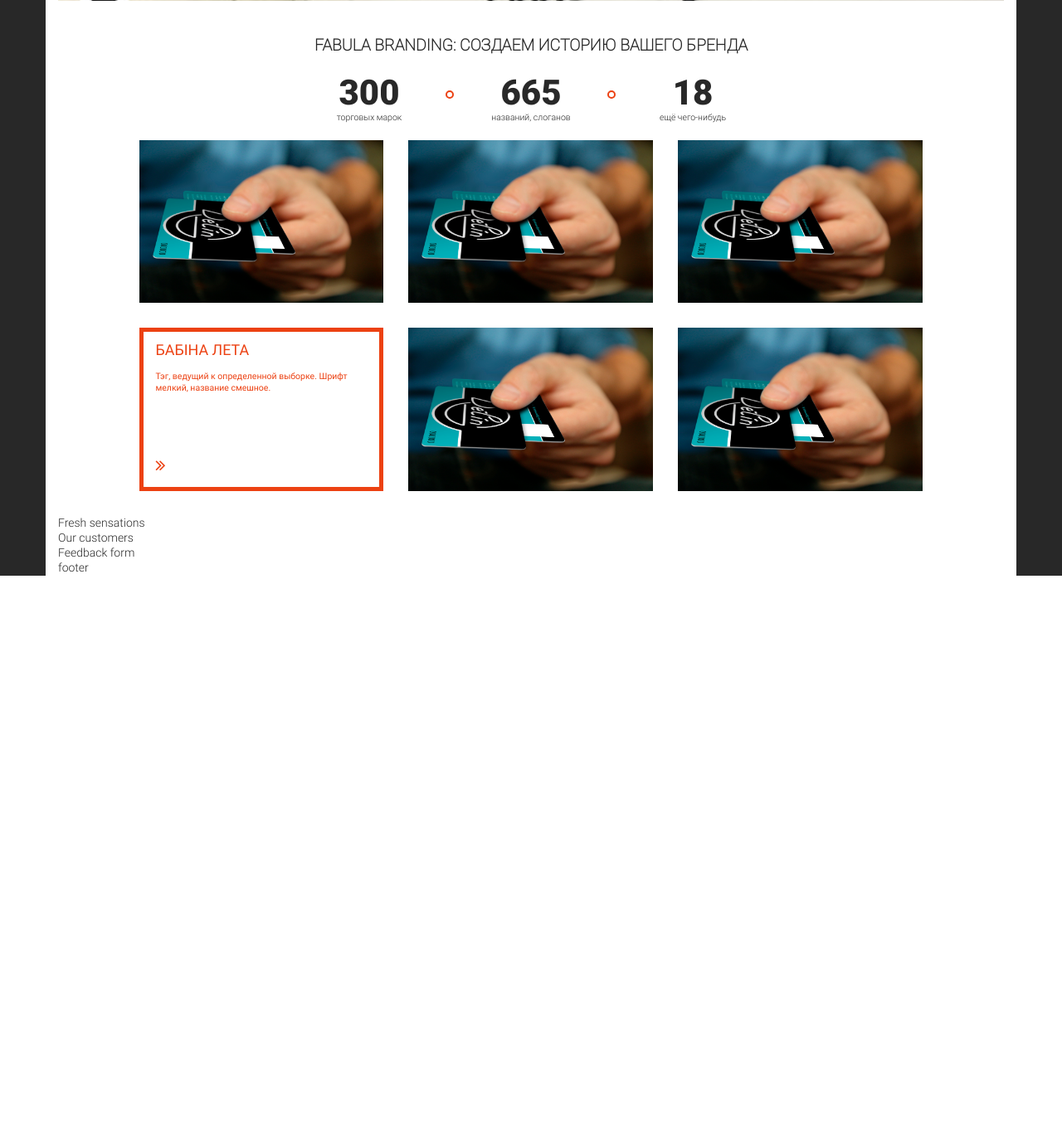
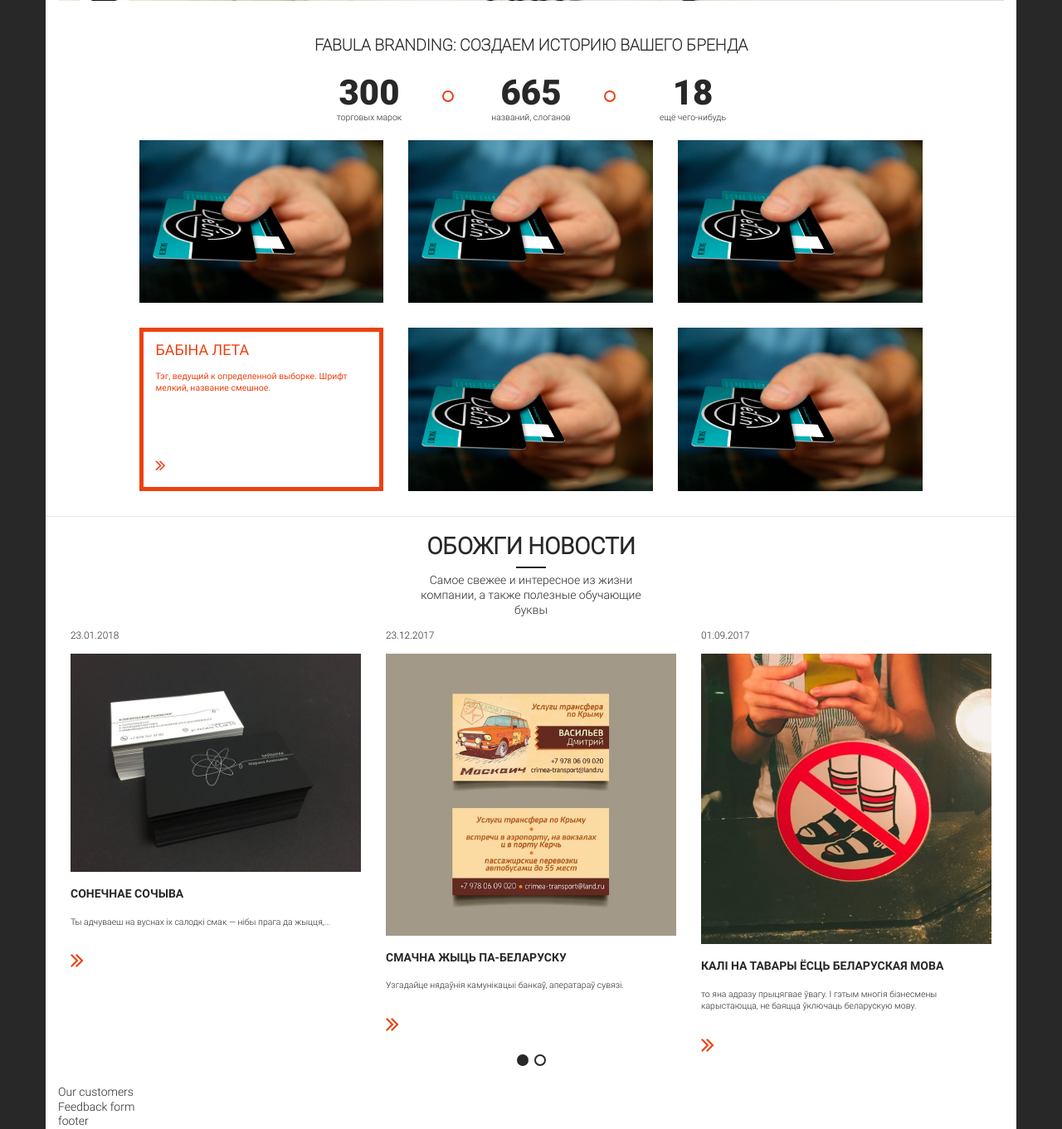
Before and after one commit to vovkaSviter/ZD, a PHP site: page /main.html in a window 1280 px wide. Shown: the part 640-2001 px from the top of the page at 83% size. Before the commit the page ends 1334 px from the top, so only its background shows below. Run offline with PHP 8.4, Linux system fonts and the light colour scheme.

Commit message:
News in process..

```diff
--- a/markup/css/_fonts.sass
+++ b/markup/css/_fonts.sass
@@ -55,7 +55,7 @@ h4
   margin-top: 1.2777778rem
   margin-bottom: 0
 
-h5
+h5, h6
   font-size: 1rem
   line-height: 1.2777778rem
   margin-top: 1.2777778rem
--- a/markup/css/zhgi.css
+++ b/markup/css/zhgi.css
@@ -59,7 +59,7 @@ h4 {
   margin-top: 1.2777778rem;
   margin-bottom: 0; }
 
-h5 {
+h5, h6 {
   font-size: 1rem;
   line-height: 1.2777778rem;
   margin-top: 1.2777778rem;
@@ -133,8 +133,8 @@ nav.siteNav {
     content: "";
     display: block;
     position: absolute;
-    width: 10px;
-    height: 10px;
+    width: 1rem;
+    height: 1rem;
     top: 30%;
     right: -2.5%;
     border-radius: 50%;
@@ -159,7 +159,7 @@ nav.siteNav {
   color: #ec4112;
   border: solid 5px #ec4112;
   background: white;
-  transition: all 0.75s;
+  transition: all 0.25s;
   cursor: pointer; }
   .portfolio .pItemText .header {
     text-transform: uppercase;
@@ -179,7 +179,7 @@ nav.siteNav {
   background-repeat: no-repeat;
   background-image: url("../imgs/prtf1.jpg");
   cursor: pointer;
-  transition: all 0.75s; }
+  transition: all 0.25s; }
   .portfolio .pItemImg .info {
     position: absolute;
     width: 100%;
@@ -206,6 +206,70 @@ nav.siteNav {
 .portfolio .pItem:hover .info {
   opacity: 1; }
 
+.dashBelow {
+  position: relative;
+  margin-bottom: 1rem;
+  text-transform: uppercase; }
+  .dashBelow:after {
+    content: "";
+    position: absolute;
+    display: block;
+    width: 36px;
+    height: 2px;
+    background: #282828;
+    bottom: calc(-.5rem - 1px);
+    left: calc(50% - 18px); }
+
+.news {
+  border-top: solid 1px #e7e7e7; }
+  .news h2 {
+    text-align: center; }
+  .news .subHeader {
+    width: 25%;
+    margin: 0 auto;
+    text-align: center; }
+  .news .nItem {
+    display: block;
+    position: relative;
+    padding: 15px; }
+    .news .nItem .date {
+      font-size: 0.85rem;
+      line-height: 1rem;
+      margin-bottom: 15px; }
+    .news .nItem h6 {
+      font-family: RobotoBold;
+      text-transform: uppercase;
+      transition: all 0.25s; }
+    .news .nItem:hover h6 {
+      color: #ec4112; }
+    .news .nItem .nItemSubHeader {
+      font-size: 0.75rem;
+      line-height: 1rem;
+      margin-top: 1.2777778rem;
+      margin-bottom: 3.8333334rem; }
+    .news .nItem .more {
+      position: absolute;
+      bottom: 15px;
+      left: 15px;
+      color: #ec4112; }
+  .news .owl-nav {
+    display: none; }
+  .news .owl-dots {
+    position: relative;
+    top: -1.25rem;
+    text-align: center; }
+    .news .owl-dots .owl-dot {
+      display: inline-block;
+      width: 1rem;
+      height: 1rem;
+      margin-left: 0.25rem;
+      margin-right: 0.25rem;
+      border-radius: 50%;
+      border: solid 2px #282828;
+      background: transparent; }
+      .news .owl-dots .owl-dot.active {
+        background: #282828; }
+
 @media screen and (max-width: 768px) {
   nav.siteNav .logo, nav.siteNav .phones, nav.siteNav .socials, nav.siteNav .navList {
     text-align: center; } }
--- a/markup/css/zhgi.sass
+++ b/markup/css/zhgi.sass
@@ -8,10 +8,11 @@
 //  b. Navigation
 //  c. MarryGoRound
 //  d. Portfolio
+//  e. News
 
 //  a. Variables
 
-$tranSpeed: .75s
+$tranSpeed: .25s
 
 //  b. Navigation
 nav.siteNav
@@ -72,8 +73,8 @@ nav.siteNav
       content: ''
       display: block
       position: absolute
-      width: 10px
-      height: 10px
+      width: 1rem
+      height: 1rem
       top: 30%
       right: -2.5%
       border-radius: 50%
@@ -149,4 +150,71 @@ nav.siteNav
     .info
       opacity: 1
 
+//  e. News
+.dashBelow
+  position: relative
+  margin-bottom: 1rem
+  text-transform: uppercase
+  &:after
+    content: ''
+    position: absolute
+    display: block
+    width: 36px
+    height: 2px
+    background: $bGray
+    bottom: calc(-.5rem - 1px)
+    left: calc(50% - 18px)
+
+.news
+  border-top: solid 1px lighten($bGray, 75%)
+  h2
+    text-align: center
+  .subHeader
+    width: 25%
+    margin: 0 auto
+    text-align: center
+
+  .nItem
+    display: block
+    position: relative
+    padding: 15px
+    .date
+      font-size: .85rem
+      line-height: 1rem
+      margin-bottom: 15px
+    h6
+      font-family: RobotoBold
+      text-transform: uppercase
+      transition: all $tranSpeed
+    &:hover
+      h6
+        color: $bOrange
+    .nItemSubHeader
+      font-size: .75rem
+      line-height: 1rem
+      margin-top: 1.2777778rem
+      margin-bottom: 3.8333334rem
+    .more
+      position: absolute
+      bottom: 15px
+      left: 15px
+      color: $bOrange
+  .owl-nav
+    display: none
+  .owl-dots
+    position: relative
+    top: -1.25rem
+    text-align: center
+    .owl-dot
+      display: inline-block
+      width: 1rem
+      height: 1rem
+      margin-left: .25rem
+      margin-right: .25rem
+      border-radius: 50%
+      border: solid 2px $bGray
+      background: transparent
+      &.active
+        background: $bGray
+
 @import "_xs&sm.sass"
--- a/markup/main.html
+++ b/markup/main.html
@@ -49,7 +49,7 @@
         </div>
 
         <div class="row">
-            <section class="marryGoRound owl-carousel col-xs-12">
+            <section id="mgr" class="marryGoRound owl-carousel col-xs-12">
                 <div class="stub first"></div>
                 <div class="stub second"></div>
                 <div class="stub third"></div>
@@ -94,7 +94,7 @@
                                             </span>
                                             <span class="likes">
                                                 <i class="fa fa-thumbs-o-up"></i> &mdash;
-                                                <span class="viewsNr">13441</span>
+                                                <span class="likesNr">13441</span>
                                             </span>
                                         </div>
                                     </div>
@@ -118,7 +118,7 @@
                                             </span>
                                             <span class="likes">
                                                 <i class="fa fa-thumbs-o-up"></i> &mdash;
-                                                <span class="viewsNr">13441</span>
+                                                <span class="likesNr">13441</span>
                                             </span>
                                         </div>
                                     </div>
@@ -142,7 +142,7 @@
                                             </span>
                                             <span class="likes">
                                                 <i class="fa fa-thumbs-o-up"></i> &mdash;
-                                                <span class="viewsNr">13441</span>
+                                                <span class="likesNr">13441</span>
                                             </span>
                                         </div>
                                     </div>
@@ -180,7 +180,7 @@
                                             </span>
                                             <span class="likes">
                                                 <i class="fa fa-thumbs-o-up"></i> &mdash;
-                                                <span class="viewsNr">13441</span>
+                                                <span class="likesNr">13441</span>
                                             </span>
                                         </div>
                                     </div>
@@ -204,7 +204,7 @@
                                             </span>
                                             <span class="likes">
                                                 <i class="fa fa-thumbs-o-up"></i> &mdash;
-                                                <span class="viewsNr">13441</span>
+                                                <span class="likesNr">13441</span>
                                             </span>
                                         </div>
                                     </div>
@@ -218,7 +218,89 @@
 
         <div class="row">
             <section class="news col-xs-12">
-                Fresh sensations
+                <h2 class="dashBelow">обоЖГИ новости</h2>
+                <div class="subHeader">
+                    Самое свежее и интересное из жизни компании,
+                    а также полезные обучающие буквы
+                </div>
+
+                <div id="news" class="owl-carousel">
+                    <a href="#" class="nItem">
+                        <div class="date">23.01.2018</div>
+                        <img src="imgs/prtf2.jpg" alt="piece of news">
+                        <h6>СОНЕЧНАЕ СОЧЫВА</h6>
+                        <div class="nItemSubHeader">
+                            Ты адчуваеш на вуснах іх салодкі смак — нібы прага да жыцця,...
+                        </div>
+                        <div class="more">
+                            <i class="fa fa-angle-double-right fa-2x"></i>
+                        </div>
+                    </a>
+
+                    <a href="#" class="nItem">
+                        <div class="date">23.12.2017</div>
+                        <img src="imgs/prtf3.jpg" alt="piece of news">
+                        <h6>СМАЧНА ЖЫЦЬ ПА-БЕЛАРУСКУ</h6>
+                        <div class="nItemSubHeader">
+                            Узгадайце нядаўнія камунікацыі банкаў, аператараў сувязі.
+                        </div>
+                        <div class="more">
+                            <i class="fa fa-angle-double-right fa-2x"></i>
+                        </div>
+                    </a>
+
+                    <a href="#" class="nItem">
+                        <div class="date">01.09.2017</div>
+                        <img src="imgs/prtf4.jpg" alt="piece of news">
+                        <h6>Калі на тавары ёсць беларуская мова</h6>
+                        <div class="nItemSubHeader">
+                            то яна адразу прыцягвае ўвагу. І гэтым многія бізнесмены
+                            карыстаюцца, не баяцца ўключаць беларускую мову.
+                        </div>
+                        <div class="more">
+                            <i class="fa fa-angle-double-right fa-2x"></i>
+                        </div>
+                    </a>
+
+                    <a href="#" class="nItem">
+                        <div class="date">23.12.2017</div>
+                        <img src="imgs/prtf3.jpg" alt="piece of news">
+                        <h6>СМАЧНА ЖЫЦЬ ПА-БЕЛАРУСКУ</h6>
+                        <div class="nItemSubHeader">
+                            Узгадайце нядаўнія камунікацыі банкаў, аператараў сувязі.
+                        </div>
+                        <div class="more">
+                            <i class="fa fa-angle-double-right fa-2x"></i>
+                        </div>
+                    </a>
+
+                    <a href="#" class="nItem">
+                        <div class="date">01.09.2017</div>
+                        <img src="imgs/prtf4.jpg" alt="piece of news">
+                        <h6>Калі на тавары ёсць беларуская мова</h6>
+                        <div class="nItemSubHeader">
+                            то яна адразу прыцягвае ўвагу. І гэтым многія бізнесмены
+                            карыстаюцца, не баяцца ўключаць беларускую мову.
+                        </div>
+                        <div class="more">
+                            <i class="fa fa-angle-double-right fa-2x"></i>
+                        </div>
+                    </a>
+
+                    <a href="#" class="nItem">
+                        <div class="date">23.01.2018</div>
+                        <img src="imgs/prtf2.jpg" alt="piece of news">
+                        <h6>СОНЕЧНАЕ СОЧЫВА</h6>
+                        <div class="nItemSubHeader">
+                            Ты адчуваеш на вуснах іх салодкі смак — нібы прага да жыцця,...
+                        </div>
+                        <div class="more">
+                            <i class="fa fa-angle-double-right fa-2x"></i>
+                        </div>
+                    </a>
+
+                </div>
+
             </section>
         </div>
 
@@ -246,7 +328,7 @@
 <script src="OwlCarousel2-2.2.1/dist/owl.carousel.min.js"></script>
     <script>
         $(document).ready(function(){
-            $('.owl-carousel').owlCarousel({
+            $('#mgr').owlCarousel({
                 nav: true,
                 dots: true,
                 items: 1,
@@ -255,6 +337,12 @@
                 autoplayTimeout: 7500,
                 autoplayHoverPause: true
             });
+
+            $('#news').owlCarousel({
+                nav: true,
+                dots: true,
+                items: 3
+            });
         });
     </script>
 <script src="js/zhgi.js"></script>
```
Also changed, not shown: 1 other file.
